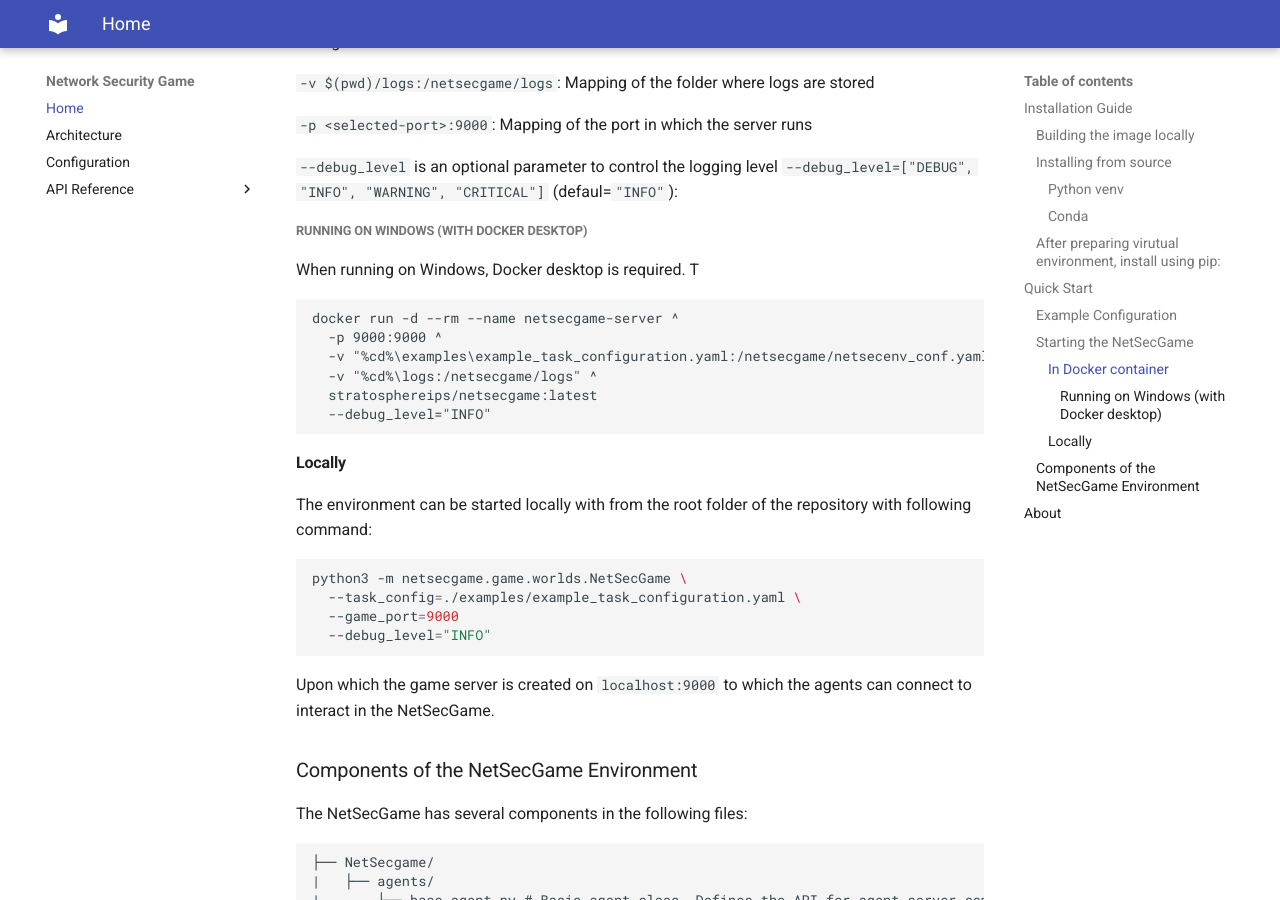
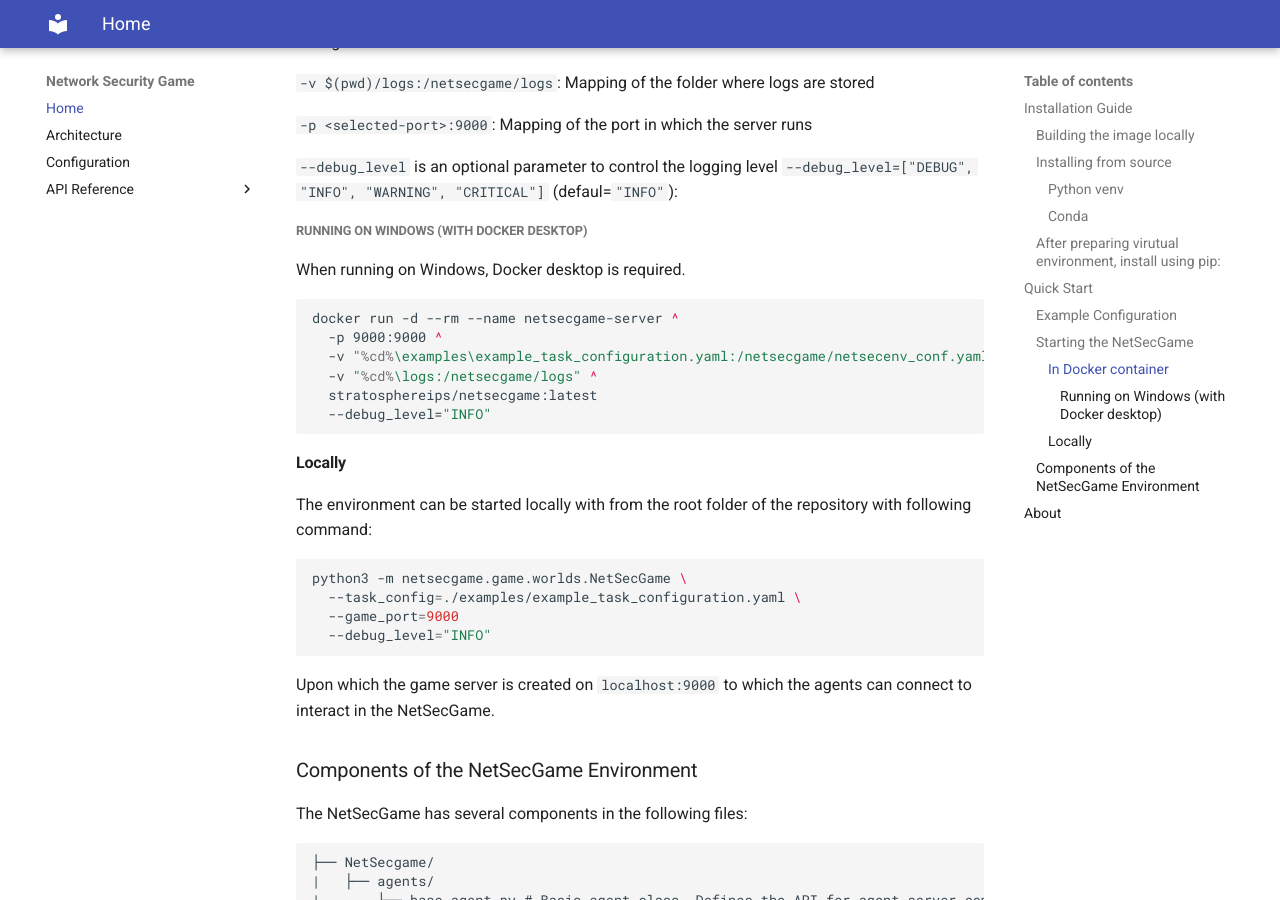
Before and after one commit to stratosphereips/NetSecGame, an MkDocs documentation site: the page built from docs/index.md, in a window 1280 px wide and 900 px high, scrolled down 3068 px. Built offline with MkDocs 1.6.1 and Material for MkDocs 9.7.7, drawn with Linux system fonts in a browser that asks for light colours.

Commit message:
Fix snippet syntax

````diff
--- a/docs/index.md
+++ b/docs/index.md
@@ -124,8 +124,8 @@ docker run -d --rm --name nsg-server\
 
 `--debug_level` is an optional parameter to control the logging level `--debug_level=["DEBUG", "INFO", "WARNING", "CRITICAL"]` (defaul=`"INFO"`):
 ##### Running on Windows (with Docker desktop)
-When running on Windows, Docker desktop is required. T
-```cmd
+When running on Windows, Docker desktop is required.
+```batch
 docker run -d --rm --name netsecgame-server ^
   -p 9000:9000 ^
   -v "%cd%\examples\example_task_configuration.yaml:/netsecgame/netsecenv_conf.yaml" ^
--- a/mkdocs.yml
+++ b/mkdocs.yml
@@ -26,6 +26,7 @@ plugins:
 markdown_extensions:
   - pymdownx.arithmatex
   - pymdownx.superfences
+  - pymdownx.highlight
   - admonition
 
 extra_javascript:
````
